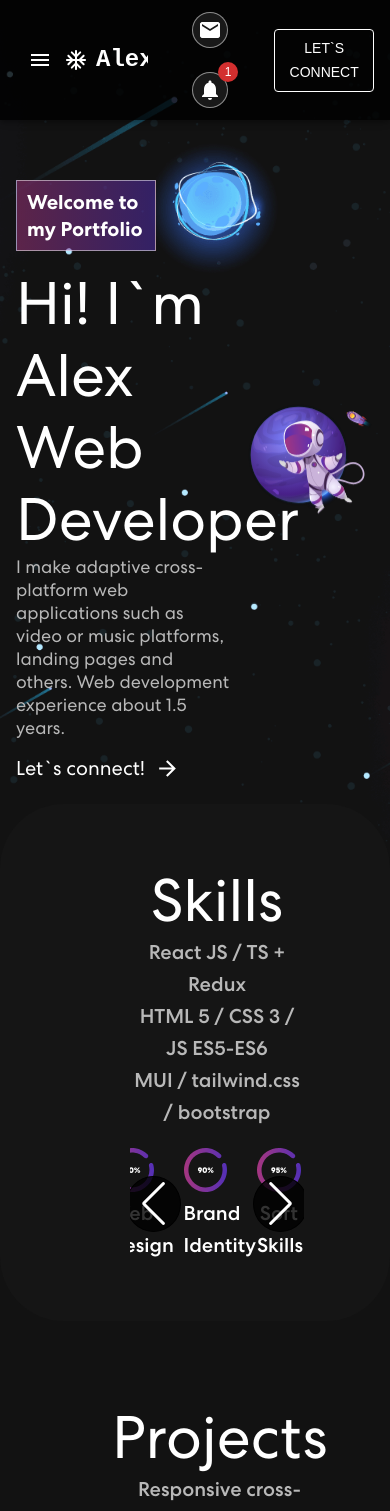
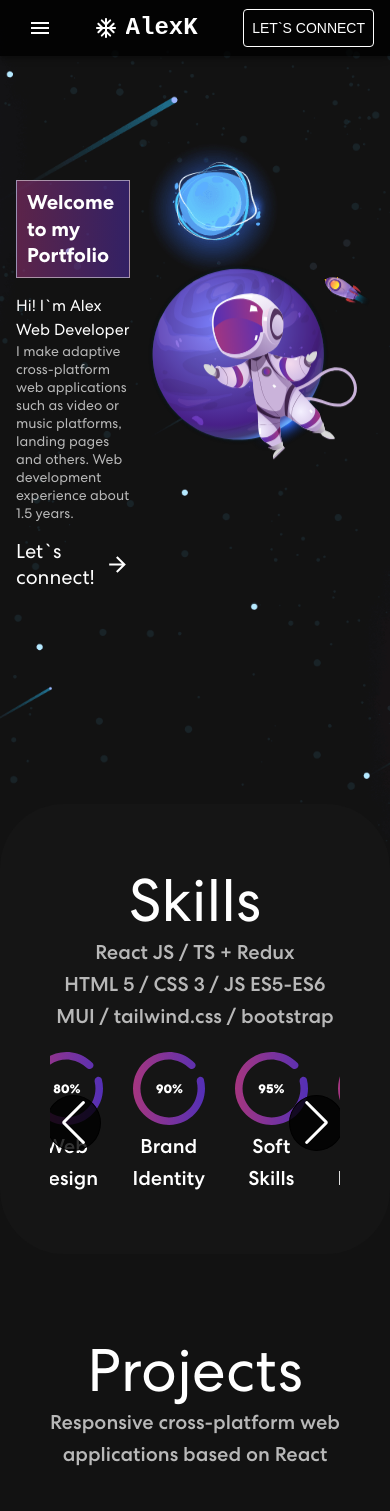
Before and after one commit to cupOfTea321/portfolio, a React (Create React App) app: page / in a window 390 px wide. Shown: the top 1511 px of the page. Built offline with nearby package versions, Linux system fonts and the light colour scheme.

Commit message:
mobile responsive upgrade

```diff
--- a/src/components/About.jsx
+++ b/src/components/About.jsx
@@ -5,7 +5,7 @@ import contactImg from "../assets/img/contact-img.svg";
 import 'animate.css';
 const About = () => {
     return (
-        <Stack id={'about'} pt={5} mt={5}  sx={{
+        <Stack pb={5} id={'about'} pt={5} mt={5}  sx={{
             background: 'linear-gradient(90.21deg, #AA367C -5.91%, #4A2FBD 111.58%)',
 
 
--- a/src/components/BackdropMenu.jsx
+++ b/src/components/BackdropMenu.jsx
@@ -4,20 +4,25 @@ import {Box, Stack, Typography} from "@mui/material";
 const BackdropMenu = () => {
     return (
         <Box bgcolor={'white'} sx={{
-            padding: {sm:'20px', md:'100px'},
+            padding: {xs: '20px', sm:'20px', md:'100px'},
             display: 'flex',
             flexDirection: 'column',
             alignItems: 'centre',
             textAlign: 'centre',
-            borderRadius: '20px'
+            borderRadius: '20px',
+
         }}>
             <Stack direction={'row'}>
-                <Typography variant={'h3'}>
+                <Typography sx={{
+                    fontSize: {xs: '24px', md: '32px', lg: '48px'}
+                }}>
                     Telegram: @GDEua
                 </Typography>
             </Stack>
             <Stack direction={'row'}>
-                <Typography variant={'h3'}>
+                <Typography sx={{
+                    fontSize: {xs: '24px', md: '32px', lg: '48px'}
+                }} >
                     Vkontakte: @alexk1703
                 </Typography>
 
--- a/src/components/Banner.jsx
+++ b/src/components/Banner.jsx
@@ -22,18 +22,22 @@ const Banner = () => {
                     border: '1px solid rgba(255, 255, 255, 0.5)',
                     fontSize: '20px',
                     marginBottom: '16px',
-                    width: '65%'
+                    width: {xs: '100%', sm:'65%'}
+
                 }}
                 >
                     Welcome to my Portfolio
                 </Typography>
                 <Typography
-                    variant={'h2'}
+
                     component={"h1"}
+                    sx={{
+                        fontSize: {sm:'32px', md: '48px'}
+                    }}
                 >
                     Hi! I`m Alex Web Developer
                 </Typography>
-                <Typography sx={{fontSize: '18px'}}>
+                <Typography sx={{fontSize: {xs: '14px',sm:'18px'}}}>
                     <p style={{color: '#B8B8B8'}}>
                         I make adaptive cross-platform web applications such as video
                         or music platforms, landing pages and others. Web development
--- a/src/components/Footer.jsx
+++ b/src/components/Footer.jsx
@@ -12,14 +12,14 @@ const Footer = () => {
             <Container  sx={{display: 'flex', justifyContent: 'space-between', alignItems: 'center',
             }}>
                 <Box>
-                    <Typography variant={'h3'}>
+                    <Typography sx={{fontSize: {xs: '24px', sm: '32px', md: '48px'}}}>
                         AlexK
                     </Typography>
 
                 </Box>
                 <Box>
                     <Navicons/>
-                    <Typography>
+                    <Typography sx={{fontSize: {xs: '12px', sm: '16px'}}}>
                         Copyright 2023. All Rights Reserved
                     </Typography>
                 </Box>
--- a/src/components/Header/Navbar.jsx
+++ b/src/components/Header/Navbar.jsx
@@ -140,8 +140,10 @@ function Navbar() {
                             </Button>
                         ))}
                     </Box>
+                    <Box sx={{display: {xs: 'none', sm:'flex'}}}>
+                        <Navicons/>
+                    </Box>
 
-                    <Navicons/>
                     <Button color="inherit" sx={{border: '1px solid white'}} className={`pills`}
                     onClick={handleToggle}>Let`s Connect</Button>
                     <Backdrop
--- a/src/components/Projects.jsx
+++ b/src/components/Projects.jsx
@@ -34,7 +34,8 @@ const Projects = () => {
         <Box display={'flex'} mt={10} id={'Projects'}>
             <Container >
                 <Box width={'60%'} textAlign={'center'} sx={{
-                    marginLeft: {lg:30, md: 22, sm:15, xs:12 }
+                    marginLeft: {lg:30, md: 22, sm:15, xs:0 },
+                    width: {xs: '100%', sm: '60%'}
                 }} >
                     <Typography variant={'h2'} component={'h2'}>
                         Projects
--- a/src/components/Skills.jsx
+++ b/src/components/Skills.jsx
@@ -27,7 +27,8 @@ const Skills = () => {
                 marginTop: '-60px',
 
             }}>
-                <Stack  sx={{display: 'flex', justifyContent: 'center', width: '60%', marginLeft: {lg:30, md: 22, sm:15, xs:10 }}}>
+                <Stack  sx={{display: 'flex', justifyContent: 'center', width: {xs:'100%', sm:'60%'},
+                    marginLeft: {lg:30, md: 22, sm:15, xs:0 }}}>
                     <Typography variant={'h2'} component={'h2'}>
                         Skills
                     </Typography>
```
